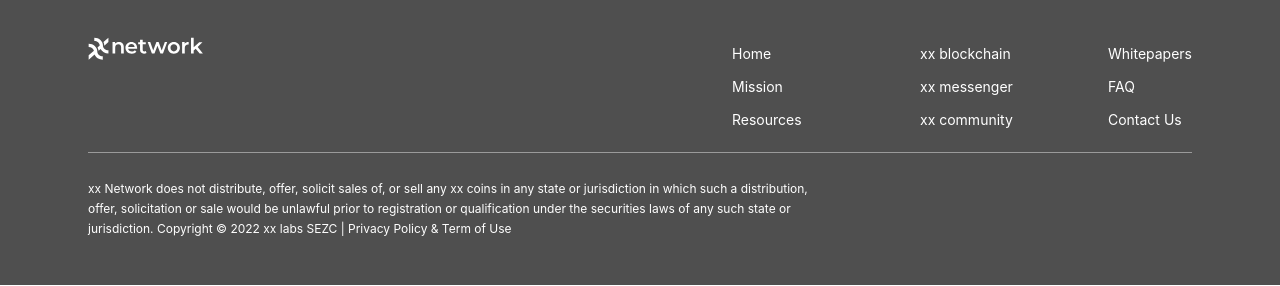
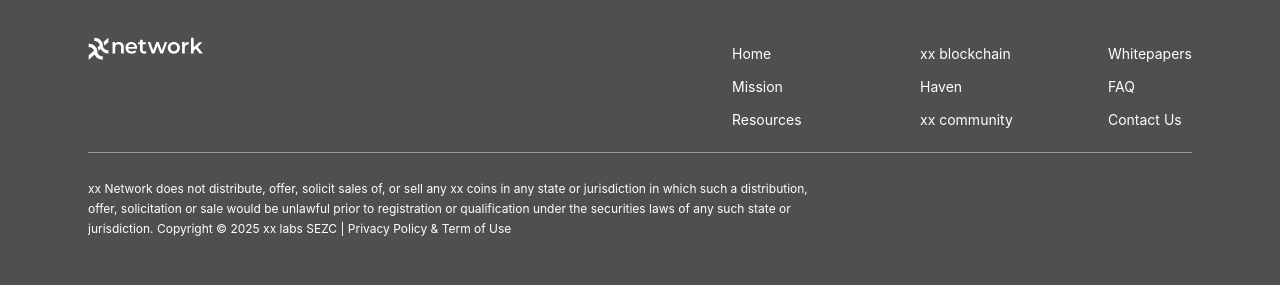
Before and after one commit to xxfoundation/web-hub, a React (Create React App) app: page /superset in a window 1280 px wide. Shown: the part 983-1269 px from the top of the page. Built offline with nearby package versions, Linux system fonts and the light colour scheme.

Commit message:
Update Footer

```diff
--- a/src/components/Footer.tsx
+++ b/src/components/Footer.tsx
@@ -50,7 +50,7 @@ const Footer = () => {
           </Grid>
           <Grid item xs>
             <ListLink
-              to='https://xx.network/blockchain'
+              to='https://xx.network/quantum-resistant-decentralized-blockchain/'
               underline='hover'
               rel='noopener'
               target='_blank'
@@ -58,12 +58,12 @@ const Footer = () => {
               xx blockchain
             </ListLink>
             <ListLink
-              to='https://xx.network/messenger/'
+              to='https://haven.xx.network/'
               underline='hover'
               rel='noopener'
               target='_blank'
             >
-              xx messenger
+              Haven
             </ListLink>
             <ListLink to='https://xx.network/welcome/' underline='hover' rel='noopener' target='_blank'>
               xx community
@@ -76,7 +76,7 @@ const Footer = () => {
             <ListLink to='https://xx.network/faq/' underline='hover' rel='noopener' target='_blank'>
               FAQ
             </ListLink>
-            <ListLink to='https://xx.network/contact/' underline='hover' rel='noopener' target='_blank'>
+            <ListLink to='https://xx.network/contact-xx-network/' underline='hover' rel='noopener' target='_blank'>
               Contact Us
             </ListLink>
           </Grid>
@@ -90,7 +90,7 @@ const Footer = () => {
               xx Network does not distribute, offer, solicit sales of, or sell any xx coins in any
               state or jurisdiction in which such a distribution, offer, solicitation or sale
               would be unlawful prior to registration or qualification under the securities laws
-              of any such state or jurisdiction. Copyright © 2022 xx labs SEZC |{' '}
+              of any such state or jurisdiction. Copyright © 2025 xx labs SEZC |{' '}
               <Link
                 href='https://xx.network/privacy-policy'
                 color='inherit'
@@ -105,7 +105,7 @@ const Footer = () => {
             <Socials
               socials={{
                 twitter: 'xx_network',
-                github: 'xx-labs',
+                github: 'xxfoundation',
                 telegram: 'xxnetwork',
                 discord: 'https://discord.xx.network'
               }}
```
